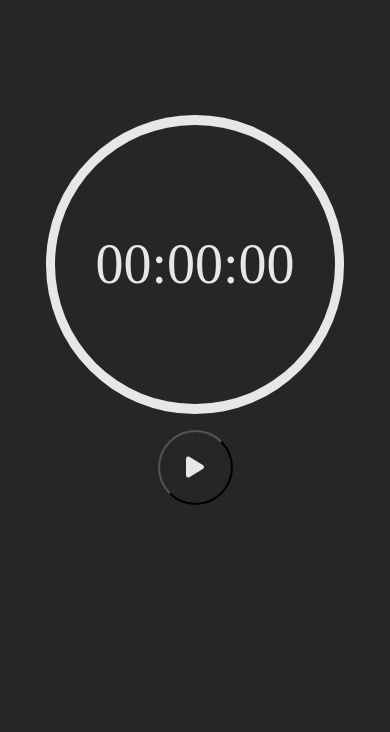
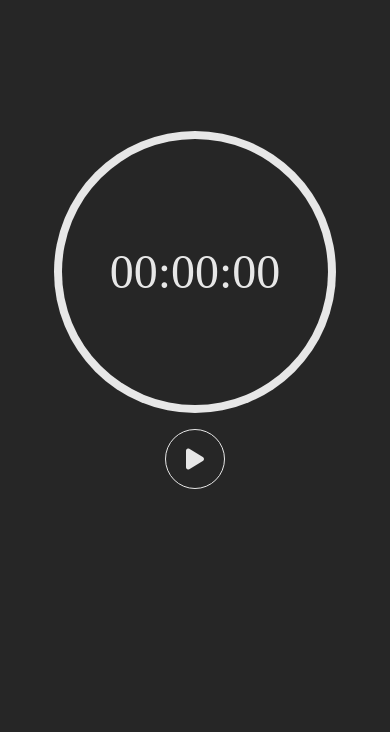
Before and after one commit to mdshadab1102/PRODIGY_WD_02.github.io, a plain HTML site: page index.html in a window 390 px wide. Drawn offline with Linux system fonts and the light colour scheme.

Commit message:
Update index.css

```diff
--- a/index.css
+++ b/index.css
@@ -72,6 +72,8 @@ button{
 	border-radius: 50%;
 	background: #262626;
 	cursor: pointer;
+	outline: none;
+	border: 1px solid #e7e7e7;
 }
 
 button i{
@@ -89,6 +91,7 @@ button i{
 	overflow: auto;
 	position: relative;
 	margin-top: 1rem;
+	text-align: center;
 
 }
 .laps::-webkit-scrollbar{
@@ -97,12 +100,12 @@ button i{
 
 .lap-item{
 	display: inline-block;
-	width: 100%;
-	padding: 10px;
+	width: 90%;
+	padding: 5px;
 	text-align: center;
 	border: 1px solid #e7e7e7;
 	border-radius: 50px;
-	margin-bottom: .5rem;
+	margin-bottom: .25rem;
 
 }
 
@@ -137,24 +140,21 @@ button i{
 
 @media(max-width: 55em){
 	.circle{
-		width: 18.65rem;
-		height: 18.65rem;
+		width: 17.65rem;
+		height: 17.65rem;
 	}
 	#timer{
-		font-size: 3.5rem;
-		width: 17.45rem;
-		height: 17.45rem;
+		font-size: 3rem;
+		width: 16.65rem;
+		height: 16.65rem;
 	}
 	.buttons{
 		margin-top: 1rem;
 	}
-	button{
-		width: 75px;
-		height: 75px;
-	}
-	button i{
-		font-size: 1.5rem;
-		padding: 2px;
+	.lap-item{
+		width: 70%;
+		padding: 2.5px;
+		font-size: .75rem;
 	}
 
 }
```
